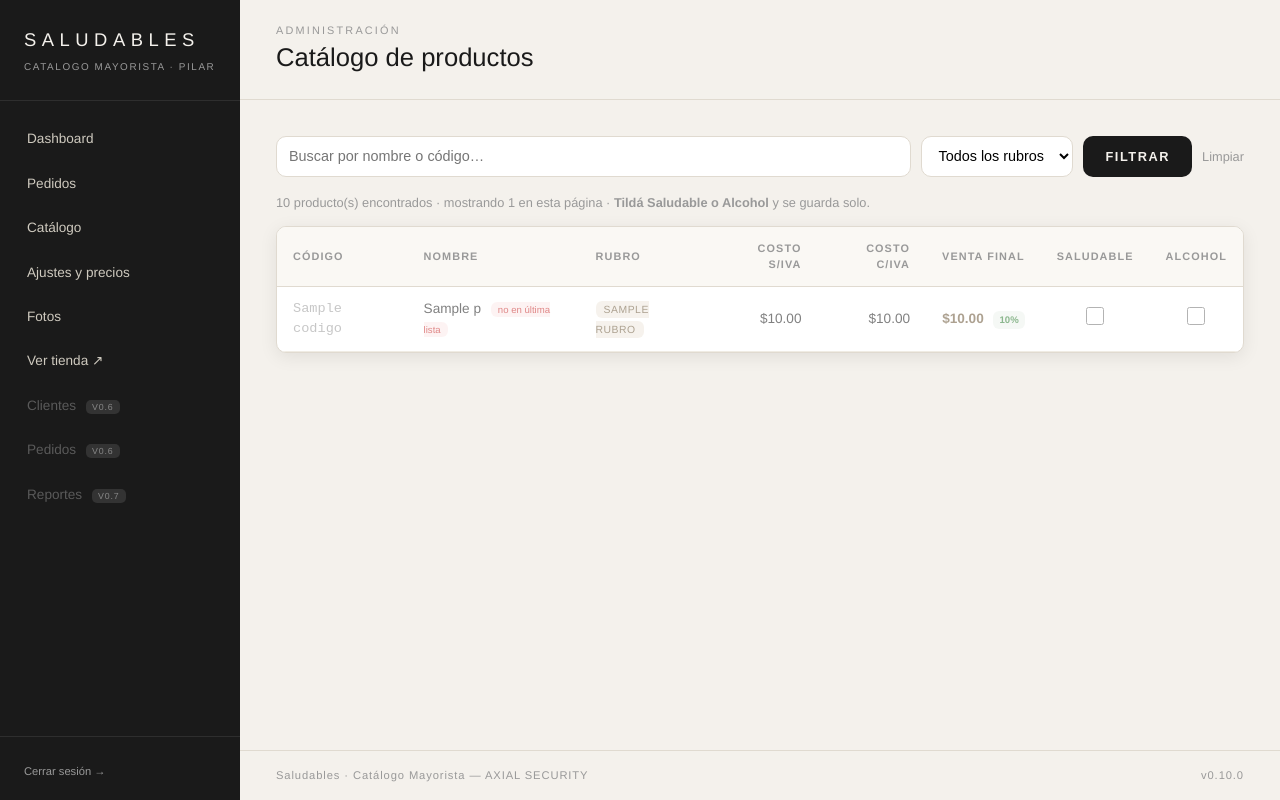
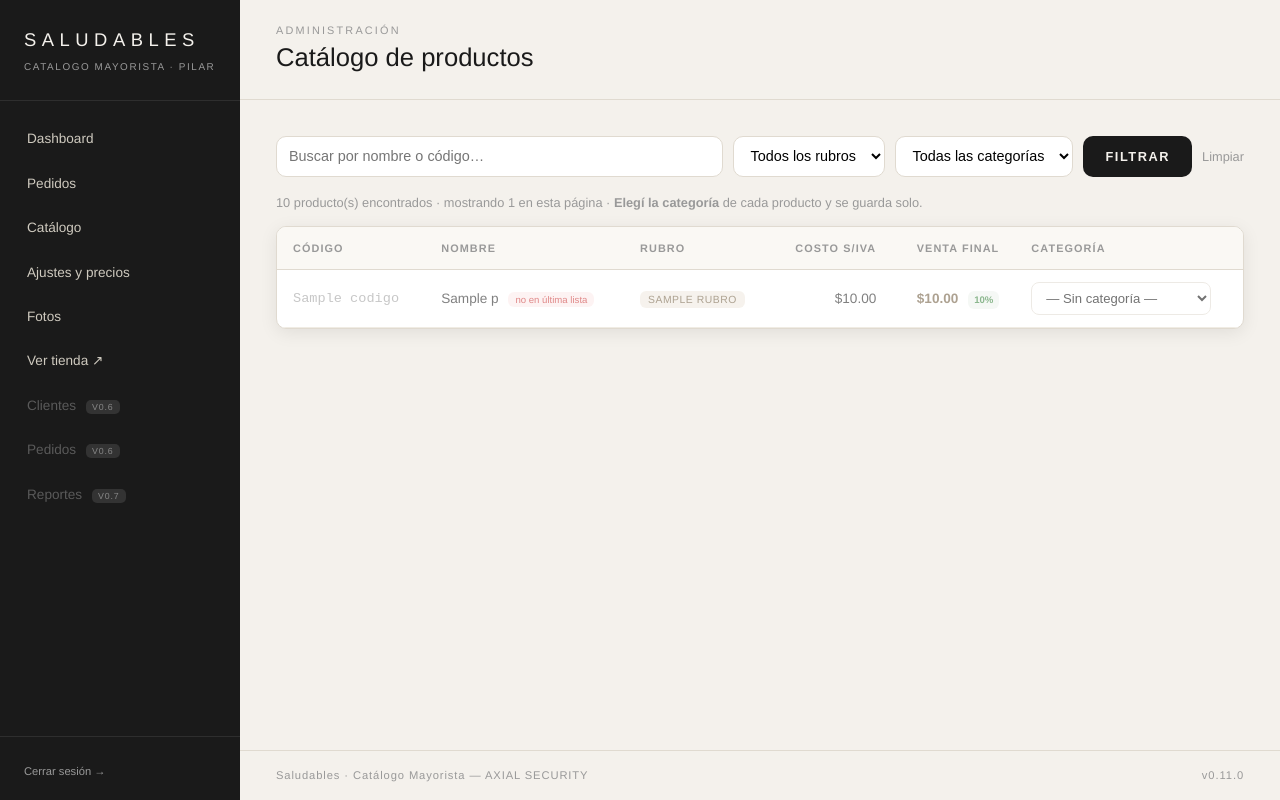
Before and after one commit to AxialSC/saludables-colegios, a Flask app: template app/templates/admin/catalogo.html in a window 1280 px wide. Run offline with Flask 3, Linux system fonts and the light colour scheme; the template is opened without the code that fills it: most values are stand-ins (such as "Sample title", 1, 10 or a date in 2020).

Commit message:
Saludables v0.11.0 categoria unica

```diff
--- a/app/cliente.py
+++ b/app/cliente.py
@@ -16,7 +16,7 @@ from sqlalchemy import select, or_, func
 
 from .extensions import db
 from .models import (Producto, Pedido, ItemPedido, get_ajustes,
-                     generar_numero_pedido, EstadoPedido)
+                     generar_numero_pedido, EstadoPedido, CategoriaProducto)
 from .utils.validaciones import validar_cuit, limpiar_cuit
 from . import pricing
 from .pdf_pedido import generar_pdf_pedido
@@ -51,11 +51,16 @@ def catalogo():
     orden = (request.args.get('orden') or 'relevancia').strip()
     if orden not in ORDENES:
         orden = 'relevancia'
-    # Filtros de solapas (v0.10)
-    saludable = request.args.get('saludable') == '1'
-    alcohol = (request.args.get('alcohol') or '').strip().lower()
-    if alcohol not in ('con', 'sin'):
-        alcohol = ''
+    # Filtro por categoria/solapa (v0.11): comida | sin | con
+    cat = (request.args.get('cat') or '').strip().lower()
+    _mapa_cat = {
+        'comida': CategoriaProducto.COMIDA,
+        'sin': CategoriaProducto.BEBIDA_SIN,
+        'con': CategoriaProducto.BEBIDA_CON,
+    }
+    cat_db = _mapa_cat.get(cat)
+    if cat_db is None:
+        cat = ''
 
     ajustes = get_ajustes()
 
@@ -67,12 +72,8 @@ def catalogo():
         stmt = stmt.where(or_(Producto.nombre.ilike(like),
                               Producto.codigo.ilike(like),
                               Producto.rubro.ilike(like)))
-    if saludable:
-        stmt = stmt.where(Producto.es_saludable.is_(True))
-    if alcohol == 'con':
-        stmt = stmt.where(Producto.es_alcoholica.is_(True))
-    elif alcohol == 'sin':
-        stmt = stmt.where(Producto.es_alcoholica.is_(False))
+    if cat_db:
+        stmt = stmt.where(Producto.categoria == cat_db)
 
     # --- Orden ---
     # Nota: para "precio" ordenamos por costo_neto. Con el markup general da el
@@ -105,8 +106,7 @@ def catalogo():
 
     # Contexto que necesita el fragmento de la grilla
     ctx_grid = dict(items=items, paginacion=paginacion, q=q, rubro_sel=rubro,
-                    orden=orden, saludable=saludable, alcohol=alcohol,
-                    rubro_display=_rubro_display)
+                    orden=orden, cat=cat, rubro_display=_rubro_display)
 
     # Buscador EN VIVO: pedido AJAX -> devolvemos SOLO el fragmento de la grilla.
     if request.args.get('ajax'):
--- a/app/templates/admin/catalogo.html
+++ b/app/templates/admin/catalogo.html
@@ -24,16 +24,23 @@
         <option value="{{ r }}" {% if r == rubro_sel %}selected{% endif %}>{{ r }}</option>
         {% endfor %}
     </select>
+    <select name="cat" class="filtro-input">
+        <option value="">Todas las categorías</option>
+        <option value="sin_categoria" {% if cat_sel == 'sin_categoria' %}selected{% endif %}>Sin categoría</option>
+        {% for clave, etiqueta in categorias.items() %}
+        <option value="{{ clave }}" {% if cat_sel == clave %}selected{% endif %}>{{ etiqueta }}</option>
+        {% endfor %}
+    </select>
     <button type="submit" class="btn btn-carbon">Filtrar</button>
-    {% if q or rubro_sel %}
+    {% if q or rubro_sel or cat_sel %}
     <a href="{{ url_for('admin.catalogo') }}" class="btn-limpiar">Limpiar</a>
     {% endif %}
 </form>
 
 <p class="resultado-info">
-    {{ paginacion.total }} producto(s){% if q or rubro_sel %} encontrados{% endif %}
+    {{ paginacion.total }} producto(s){% if q or rubro_sel or cat_sel %} encontrados{% endif %}
     · mostrando {{ paginacion.items|length }} en esta página
-    · <b>Tildá Saludable o Alcohol</b> y se guarda solo.
+    · <b>Elegí la categoría</b> de cada producto y se guarda solo.
 </p>
 
 <div class="panel" style="padding:0; overflow:hidden;">
@@ -44,37 +51,33 @@
                 <th>Nombre</th>
                 <th>Rubro</th>
                 <th style="text-align:right;">Costo s/IVA</th>
-                <th style="text-align:right;">Costo c/IVA</th>
                 <th style="text-align:right;">Venta final</th>
-                <th style="text-align:center;">Saludable</th>
-                <th style="text-align:center;">Alcohol</th>
+                <th>Categoría</th>
             </tr>
         </thead>
         <tbody>
             {% for fila in filas %}
             {% set p = fila.p %}
-            <tr class="{% if not p.en_ultima_lista %}fuera-lista {% endif %}{% if p.es_saludable and p.es_alcoholica %}contradice{% endif %}">
+            <tr {% if not p.en_ultima_lista %}class="fuera-lista"{% endif %}>
                 <td class="mono">{{ p.codigo }}</td>
                 <td>
                     {{ p.nombre }}
                     {% if p.imagen %}<span title="Tiene foto">📷</span>{% endif %}
                     {% if not p.en_ultima_lista %}<span class="tag-fuera">no en última lista</span>{% endif %}
-                    <span class="aviso-contra" title="Una bebida con alcohol no suele ir en la solapa Saludables. Revisalo.">⚠ Revisar: alcohol + saludable</span>
                 </td>
                 <td><span class="tag-rubro">{{ p.rubro }}</span></td>
                 <td style="text-align:right;">${{ '%.2f'|format(p.costo_neto|float) }}</td>
-                <td style="text-align:right;">${{ '%.2f'|format(p.costo_con_iva) }}</td>
                 <td style="text-align:right;" class="venta-final">
                     ${{ '%.2f'|format(fila.venta) }}
                     <span class="margen-mini">{{ '%.0f'|format(fila.margen) }}%</span>
                 </td>
-                <td style="text-align:center;">
-                    <input type="checkbox" class="chk-marca chk-salud" data-pid="{{ p.id }}" data-campo="saludable"
-                           {% if p.es_saludable %}checked{% endif %} title="Marcar como saludable">
-                </td>
-                <td style="text-align:center;">
-                    <input type="checkbox" class="chk-marca chk-alco" data-pid="{{ p.id }}" data-campo="alcoholica"
-                           {% if p.es_alcoholica %}checked{% endif %} title="Marcar como bebida con alcohol">
+                <td>
+                    <select class="sel-categoria cat-{{ p.categoria|lower or 'ninguna' }}" data-pid="{{ p.id }}">
+                        <option value="" {% if not p.categoria %}selected{% endif %}>— Sin categoría —</option>
+                        {% for clave, etiqueta in categorias.items() %}
+                        <option value="{{ clave }}" {% if p.categoria == clave %}selected{% endif %}>{{ etiqueta }}</option>
+                        {% endfor %}
+                    </select>
                 </td>
             </tr>
             {% endfor %}
@@ -86,11 +89,11 @@
 {% if paginacion.pages > 1 %}
 <div class="paginacion">
     {% if paginacion.has_prev %}
-    <a href="{{ url_for('admin.catalogo', page=paginacion.prev_num, q=q, rubro=rubro_sel) }}" class="pag-btn">← Anterior</a>
+    <a href="{{ url_for('admin.catalogo', page=paginacion.prev_num, q=q, rubro=rubro_sel, cat=cat_sel) }}" class="pag-btn">← Anterior</a>
     {% endif %}
     <span class="pag-info">Página {{ paginacion.page }} de {{ paginacion.pages }}</span>
     {% if paginacion.has_next %}
-    <a href="{{ url_for('admin.catalogo', page=paginacion.next_num, q=q, rubro=rubro_sel) }}" class="pag-btn">Siguiente →</a>
+    <a href="{{ url_for('admin.catalogo', page=paginacion.next_num, q=q, rubro=rubro_sel, cat=cat_sel) }}" class="pag-btn">Siguiente →</a>
     {% endif %}
 </div>
 {% endif %}
@@ -104,7 +107,7 @@
     font-size:0.9rem; background:#fff; outline:none;
 }
 .filtro-input:focus { border-color:var(--bronce); }
-input.filtro-input { min-width:260px; flex:1; }
+input.filtro-input { min-width:240px; flex:1; }
 .btn-limpiar { font-size:0.8rem; color:var(--text-soft); align-self:center; }
 .btn-limpiar:hover { color:var(--danger); }
 .resultado-info { font-size:0.8rem; color:var(--text-soft); margin-bottom:14px; }
@@ -119,7 +122,6 @@ input.filtro-input { min-width:260px; flex:1; }
 .tabla tbody tr:hover { background:#faf8f4; }
 .tabla tr.fuera-lista { opacity:0.55; }
 .mono { font-family:'Courier New', monospace; color:var(--text-soft); }
-.con-iva { font-weight:700; }
 .venta-final { font-weight:800; color:#6b5638; white-space:nowrap; }
 .margen-mini { display:inline-block; font-size:0.6rem; background:#eef3ee; color:#2e7d32;
     padding:2px 6px; border-radius:6px; margin-left:6px; font-weight:700; }
@@ -131,17 +133,16 @@ input.filtro-input { min-width:260px; flex:1; }
     font-size:0.6rem; background:#fdeaea; color:var(--danger);
     padding:2px 7px; border-radius:6px; margin-left:6px;
 }
-.chk-marca { width:18px; height:18px; cursor:pointer; }
-.chk-salud { accent-color:#2e7d32; }
-.chk-alco  { accent-color:#8B6F47; }
-.chk-marca:disabled { opacity:0.4; cursor:wait; }
-
-/* Aviso: un producto no debería ser Saludable Y Con alcohol a la vez */
-.aviso-contra { display:none; font-size:0.6rem; background:#fdeaea; color:#c62828;
-    padding:2px 8px; border-radius:6px; margin-left:8px; font-weight:700; white-space:nowrap; }
-.tabla tbody tr.contradice { background:#fff5f5; }
-.tabla tbody tr.contradice:hover { background:#ffecec; }
-.tabla tbody tr.contradice .aviso-contra { display:inline-block; }
+.sel-categoria {
+    padding:7px 10px; border:1px solid var(--divider); border-radius:8px;
+    font-size:0.82rem; background:#fff; cursor:pointer; outline:none; min-width:180px;
+}
+.sel-categoria:focus { border-color:var(--bronce); }
+.sel-categoria:disabled { opacity:0.5; cursor:wait; }
+/* color suave segun categoria asignada */
+.sel-categoria.cat-comida_saludable { background:#f1f8f1; border-color:#bcdcbc; }
+.sel-categoria.cat-bebida_sin       { background:#eef4fb; border-color:#c4d8ee; }
+.sel-categoria.cat-bebida_con       { background:#f7f1e8; border-color:#ddc9aa; }
 
 .paginacion { display:flex; align-items:center; justify-content:center; gap:18px; margin-top:22px; }
 .pag-btn { font-size:0.82rem; font-weight:700; color:var(--carbon); padding:8px 14px;
@@ -153,35 +154,31 @@ input.filtro-input { min-width:260px; flex:1; }
 <script>
     var CSRF = "{{ csrf_token() }}";
 
-    // Marca/desmarca la fila en rojo si quedó Saludable Y Alcohol a la vez.
-    function revisarFila(chk) {
-        var tr = chk.closest('tr');
-        if (!tr) return;
-        var salud = tr.querySelector('.chk-salud');
-        var alco = tr.querySelector('.chk-alco');
-        if (salud && alco && salud.checked && alco.checked) tr.classList.add('contradice');
-        else tr.classList.remove('contradice');
+    function pintarSelect(sel) {
+        sel.classList.remove('cat-comida_saludable', 'cat-bebida_sin', 'cat-bebida_con');
+        var v = (sel.value || '').toLowerCase();
+        if (v) sel.classList.add('cat-' + v);
     }
 
-    document.querySelectorAll('.chk-marca').forEach(function (chk) {
-        chk.addEventListener('change', function () {
-            var pid = chk.getAttribute('data-pid');
-            var campo = chk.getAttribute('data-campo');
-            var anterior = !chk.checked; // estado previo (por si hay que revertir)
-            chk.disabled = true;
-            fetch('/admin/catalogo/' + pid + '/toggle', {
+    document.querySelectorAll('.sel-categoria').forEach(function (sel) {
+        var anterior = sel.value;
+        sel.addEventListener('change', function () {
+            var pid = sel.getAttribute('data-pid');
+            var nuevo = sel.value;
+            sel.disabled = true;
+            fetch('/admin/catalogo/' + pid + '/categoria', {
                 method: 'POST',
                 headers: { 'Content-Type': 'application/x-www-form-urlencoded' },
-                body: 'csrf_token=' + encodeURIComponent(CSRF) + '&campo=' + encodeURIComponent(campo)
+                body: 'csrf_token=' + encodeURIComponent(CSRF) + '&categoria=' + encodeURIComponent(nuevo)
             })
             .then(function (r) { return r.json(); })
             .then(function (d) {
-                chk.disabled = false;
-                if (!d.ok) { chk.checked = anterior; alert('No se pudo guardar el cambio.'); }
-                else { revisarFila(chk); }
+                sel.disabled = false;
+                if (!d.ok) { sel.value = anterior; alert('No se pudo guardar la categoría.'); }
+                else { anterior = nuevo; pintarSelect(sel); }
             })
             .catch(function () {
-                chk.disabled = false; chk.checked = anterior;
+                sel.disabled = false; sel.value = anterior;
                 alert('No se pudo guardar (revisá la conexión).');
             });
         });
--- a/config.py
+++ b/config.py
@@ -16,7 +16,7 @@ class Config:
     SQLALCHEMY_TRACK_MODIFICATIONS = False
 
     # --- Identidad / version ---
-    APP_VERSION = '0.10.0'
+    APP_VERSION = '0.11.0'
     APP_NOMBRE = 'Saludables'
     APP_SUBTITULO = 'Catalogo Mayorista · Pilar'
 
```
Also changed, not shown: app/admin.py (+18 -16 lines), app/cli.py (+36 -0 lines), app/models.py (+26 -1 lines), app/templates/cliente/_grid.html (+4 -4 lines), app/templates/cliente/catalogo.html (+16 -20 lines).
